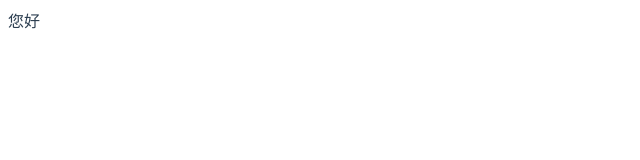
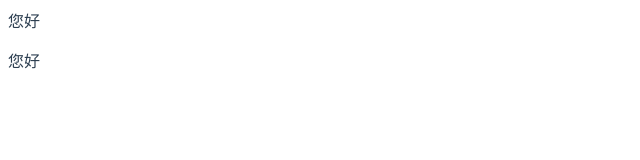
Before and after one commit to GHdafengzi101/one, a Vue app: page / in a window 1280 px wide. Shown: the top 160 px of the page, without its empty margins (0-640 px from the left). Built offline with nearby package versions, Linux system fonts and the light colour scheme.

Commit message:
Update Home.vue

```diff
--- a/src/views/Home.vue
+++ b/src/views/Home.vue
@@ -1,6 +1,7 @@
 <template>
   <div id="home">
     <div>{{ msg }}</div>
+    <p>您好</p>
   </div>
 </template>
 
```
